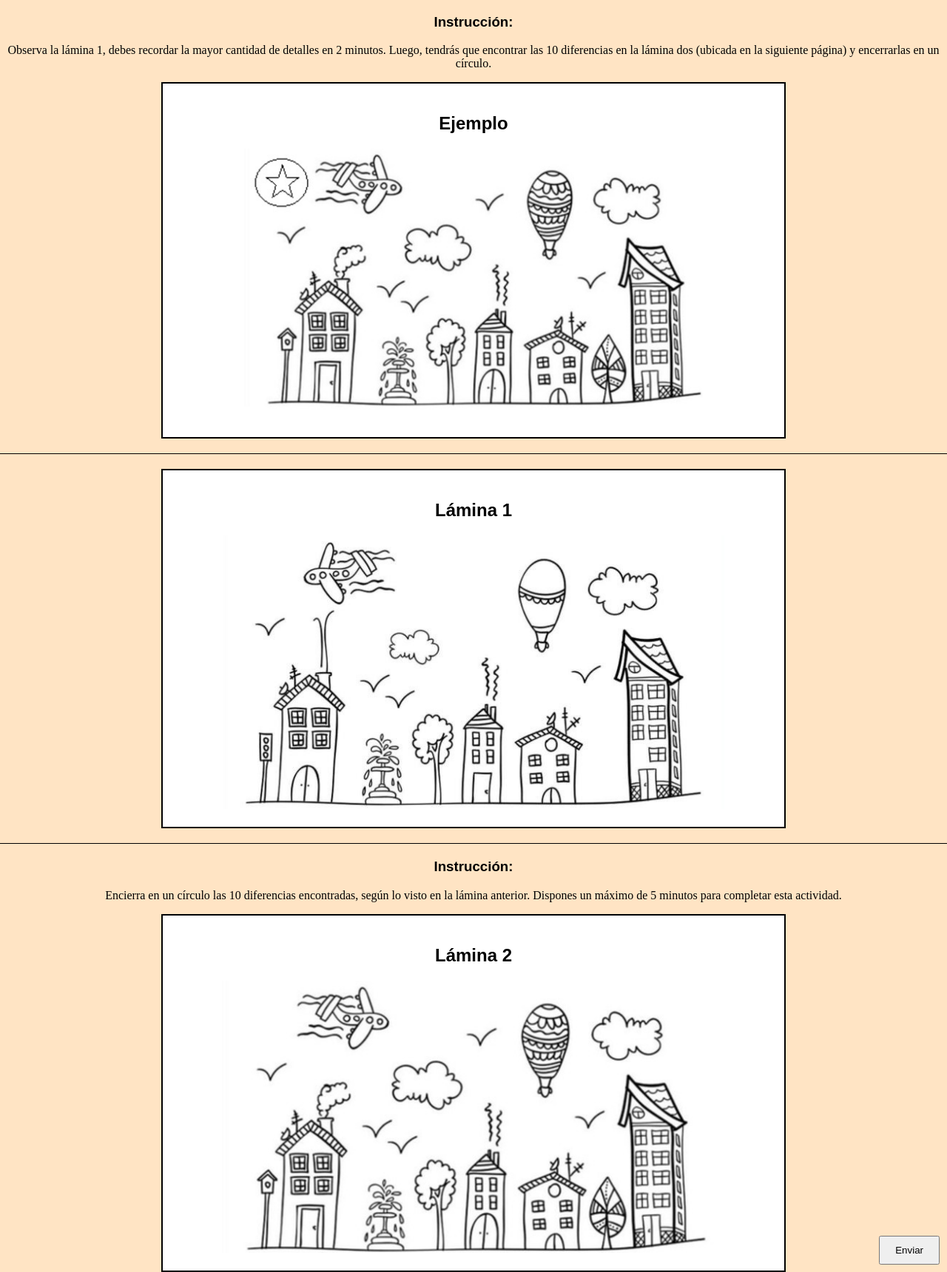
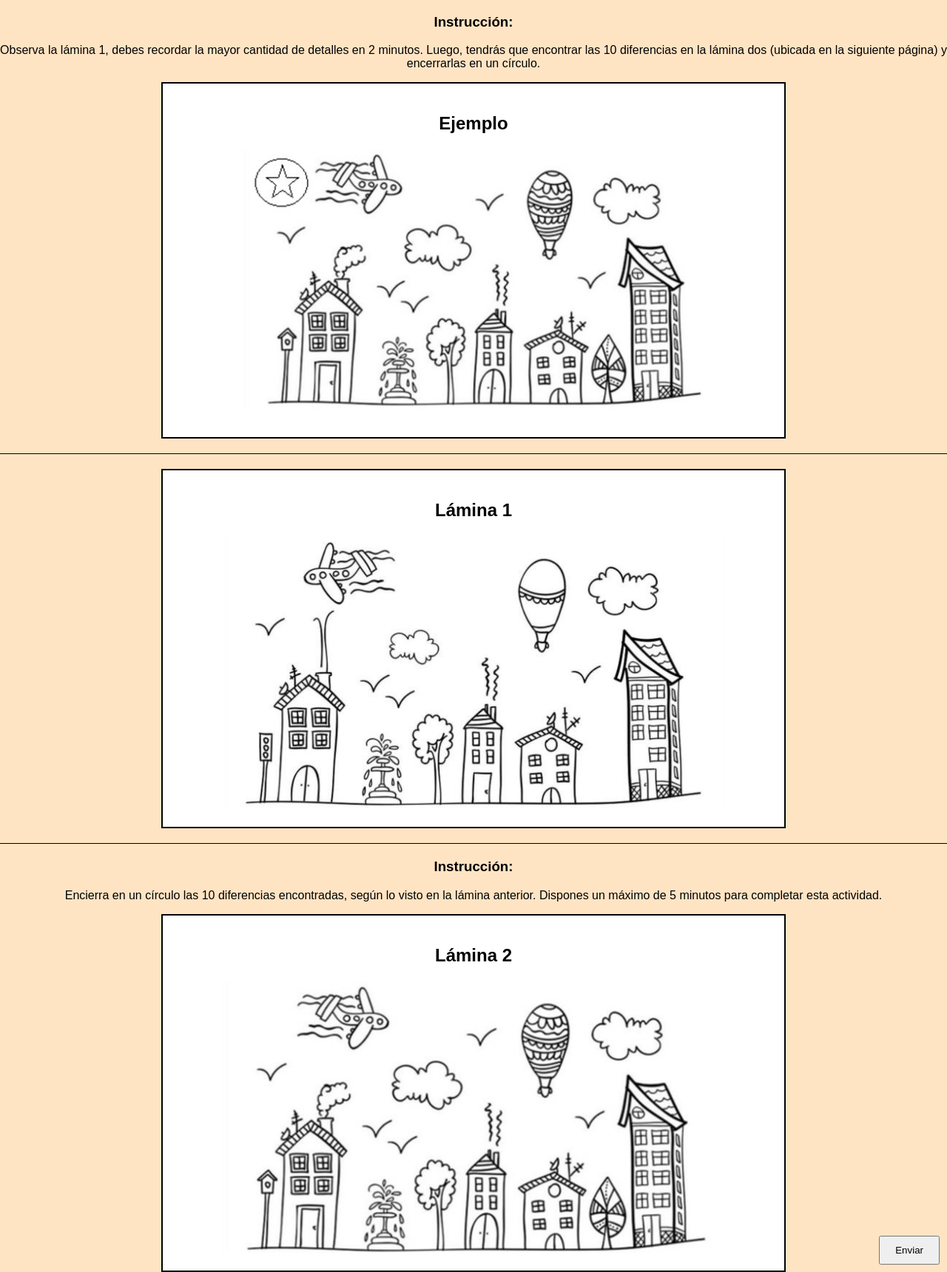
Before and after one commit to Burgos100/ProyectoWeb, a PHP site: page / in a window 1280 px wide. Shown: the whole page at 74% size. Run offline with PHP 8.4, Linux system fonts and the light colour scheme.

Commit message:
Update hojaestilos.css

```diff
--- a/CSS/hojaestilos.css
+++ b/CSS/hojaestilos.css
@@ -65,4 +65,5 @@ font-family: Arial, Helvetica, sans-serif;
 
 p{
 text-align: center;
+font-family: Arial, Helvetica, sans-serif;
 }
```
